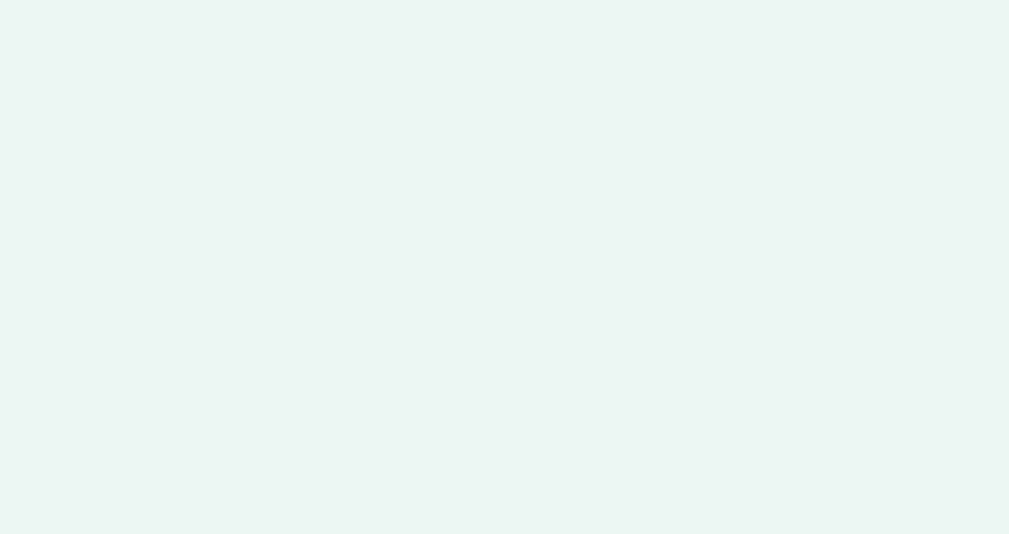
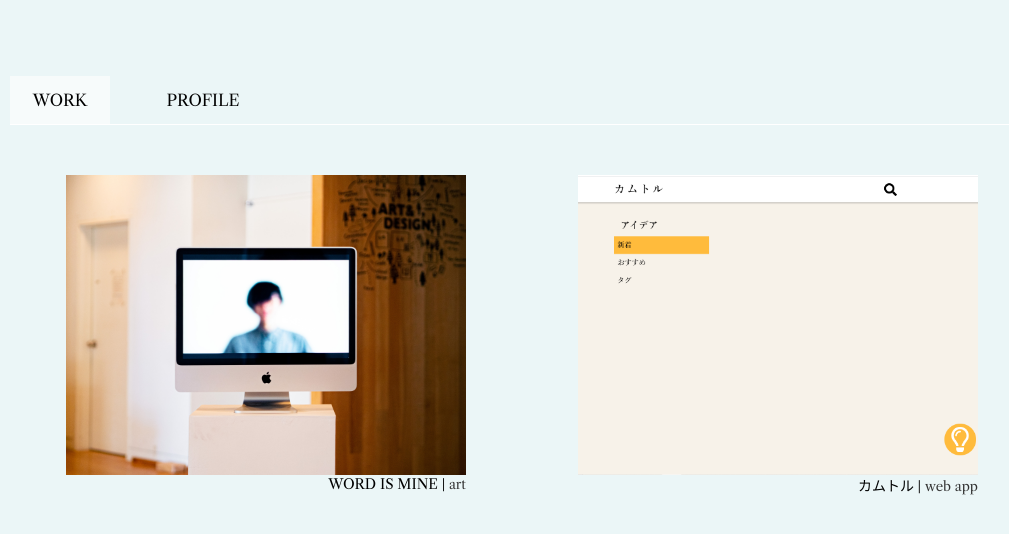
Before and after one commit to JunNishimura/portfolio, a Vue app: page /works in a window 1280 px wide. Before the commit this address had no page. Shown: the top 534 px of the page, without its empty margins (118-1127 px from the left). Built offline with nearby package versions, Linux system fonts and the light colour scheme.

Commit message:
ADD work list page

```diff
--- a/src/App.vue
+++ b/src/App.vue
@@ -16,12 +16,12 @@ body {
 }
 
 h1 {
-    font-family: 'LibreCalson';
+    font-family: 'LibreCalson', sans-serif;
     font-weight: bold;
 }
 
 h2, h3, h4, h5, p, a {
-    font-family: 'LibreCalson';
+    font-family: 'LibreCalson', '游明朝', '游明朝体', sans-serif;
     font-weight: normal;
 }
 
--- /dev/null
+++ b/src/components/work/WorkArticle.vue
@@ -0,0 +1,51 @@
+<template>
+    <article class="work-article" @click="pageTransit">
+        <img :src="imgSrc">
+        <div class="work-title">
+            <h5><span class="title">{{ title }}</span> | <span class="tag">{{ tag }}</span></h5>
+        </div>
+    </article>
+</template>
+
+<script>
+export default {
+    props: ["path", "title", "tag", "pageName"],
+    computed: {
+        imgSrc() {
+            return require(`@/assets/images/${this.path}`); // @は予め書いておく方が良いみたい。@の部分までpropで渡すとエラーになる。
+        }
+    },
+    methods: {
+        pageTransit() {
+            this.$router.push({ name: this.pageName})
+        }
+    }
+}
+</script>
+
+<style lang="scss">
+.work-article {
+    max-width: 400px;
+    margin: 25px 0;
+    cursor: pointer;
+
+    img {
+        width: 100%;
+        height: auto;
+        vertical-align: bottom;
+    }
+
+    .work-title {
+        text-align: right;
+
+        .title {
+            // font-weight: 600;
+            font-size: 14px;
+        }
+
+        .tag {
+            color: #333;
+        }
+    }
+}
+</style>
--- /dev/null
+++ b/src/components/work/WorkPageTemplate.vue
@@ -0,0 +1,5 @@
+<template>
+    <div class="work-page-template">
+
+    </div>
+</template>
--- a/src/router/index.js
+++ b/src/router/index.js
@@ -2,7 +2,9 @@ import { createRouter, createWebHistory } from 'vue-router'
 import Home from '../views/Home.vue'
 import PageBase from '@/views/PageBase.vue'
 import Profile from '@/views/Profile.vue'
-import Work from '@/views/Work.vue'
+import WorkList from '@/views/WorkList.vue'
+// work pages below
+import WordIsMine from '@/views/work/WordIsMine.vue'
 
 const routes = [
     {
@@ -21,9 +23,14 @@ const routes = [
                 component: Profile
             },
             {
-                path: '/work',
-                name: 'work',
-                component: Work
+                path: 'works',
+                name: 'works',
+                component: WorkList,
+            },
+            {
+                path: 'works/word-is-mine',
+                name: 'word-is-mine',
+                component: WordIsMine
             }
         ]
     },
--- a/src/views/Home.vue
+++ b/src/views/Home.vue
@@ -1,13 +1,13 @@
 <template>
     <div class="home">
-        <div class="title">
+        <div class="home-title">
             <h1 class="first-name">JUN<span class="first-name__line"></span></h1>
             <h1 class="last-name">NISHIMURA</h1>
         </div>
         <div class="navigation">
             <nav>
                 <ul>
-                    <li><router-link :to="{name: 'work'}">WORK</router-link></li>
+                    <li><router-link :to="{name: 'works'}">WORK</router-link></li>
                     <li><router-link :to="{name: 'profile'}">PROFILE</router-link></li>
                 </ul>
             </nav>
@@ -22,7 +22,7 @@
     position: relative;
 }
 
-.title {
+.home-title {
     position: absolute;
     top: 38.2%;
     left: 38.2%;
@@ -38,7 +38,7 @@
     }
 }
 
-/* .title .first-name__line {
+/* .home-title .first-name__line {
     width: 105%;
     display: block;
     transform: translateX(-15px);
--- a/src/views/PageBase.vue
+++ b/src/views/PageBase.vue
@@ -1,8 +1,8 @@
 <template>
     <div id="page-base">
-        <nav>
+        <nav class="page-nav">
             <ul>
-                <li><router-link :to="{name: 'work'}">WORK</router-link></li>
+                <li><router-link :to="{name: 'works'}">WORK</router-link></li>
                 <li><router-link :to="{name: 'profile'}">PROFILE</router-link></li>
             </ul>
         </nav>
@@ -13,13 +13,16 @@
 </template>
 
 <style lang="scss">
+$active-color: #ffffff99;
+$hover-color: #ffffffaa;
+
 #page-base {
     height: 100vh;
     width: 80vw;
     margin: 0 auto;
     // background-color: red;
 
-    nav {
+    .page-nav {
         height: 125px;
         display: flex;
         flex-direction: column-reverse;
@@ -35,6 +38,18 @@
                 text-align: center;
                 width: 100px;
                 line-height: 48px;
+
+                a {
+                    display: block;
+                }
+
+                .router-link-active {
+                    background-color: $active-color;
+                }
+
+                &:hover {
+                    background-color: $hover-color;
+                }
             }
         }
     }
--- a/src/views/Work.vue
+++ /dev/null
@@ -1,3 +0,0 @@
-<template>
-    <h1>This is work page.</h1>
-</template>
--- /dev/null
+++ b/src/views/WorkList.vue
@@ -0,0 +1,38 @@
+<template>
+    <div id="work">
+        <div class="gallery">
+            <work-article
+                :path="'work/word-is-mine/P2051574.jpg'"
+                :title="'WORD IS MINE'"
+                :tag="'art'"
+                :pageName="'word-is-mine'"
+            />
+            <work-article
+                :path="'work/cometrue/home.png'"
+                :title="'カムトル'"
+                :tag="'web app'"
+                :pageName="'cometrue'"
+            />
+        </div>
+    </div>
+</template>
+
+<script>
+import WorkArticle from '@/components/work/WorkArticle.vue';
+
+export default {
+    components: {
+        WorkArticle
+    }
+}
+</script>
+
+<style lang="scss">
+.gallery {
+    padding-top: 25px;
+    display: flex;
+    flex-wrap: wrap;
+    align-content: flex-start;
+    justify-content: space-around;
+}
+</style>
--- /dev/null
+++ b/src/views/work/WordIsMine.vue
@@ -0,0 +1,13 @@
+<template>
+    <div id="word-is-mine">
+        <h1>This is WORD IS MINE</h1>
+    </div>
+</template>
+
+<script>
+export default {
+    created() {
+        console.log("created")
+    }
+}
+</script>
```
Also changed, not shown: src/assets/images/work/cometrue/home.png (added), src/assets/images/work/word-is-mine/P2051574.jpg (added).
